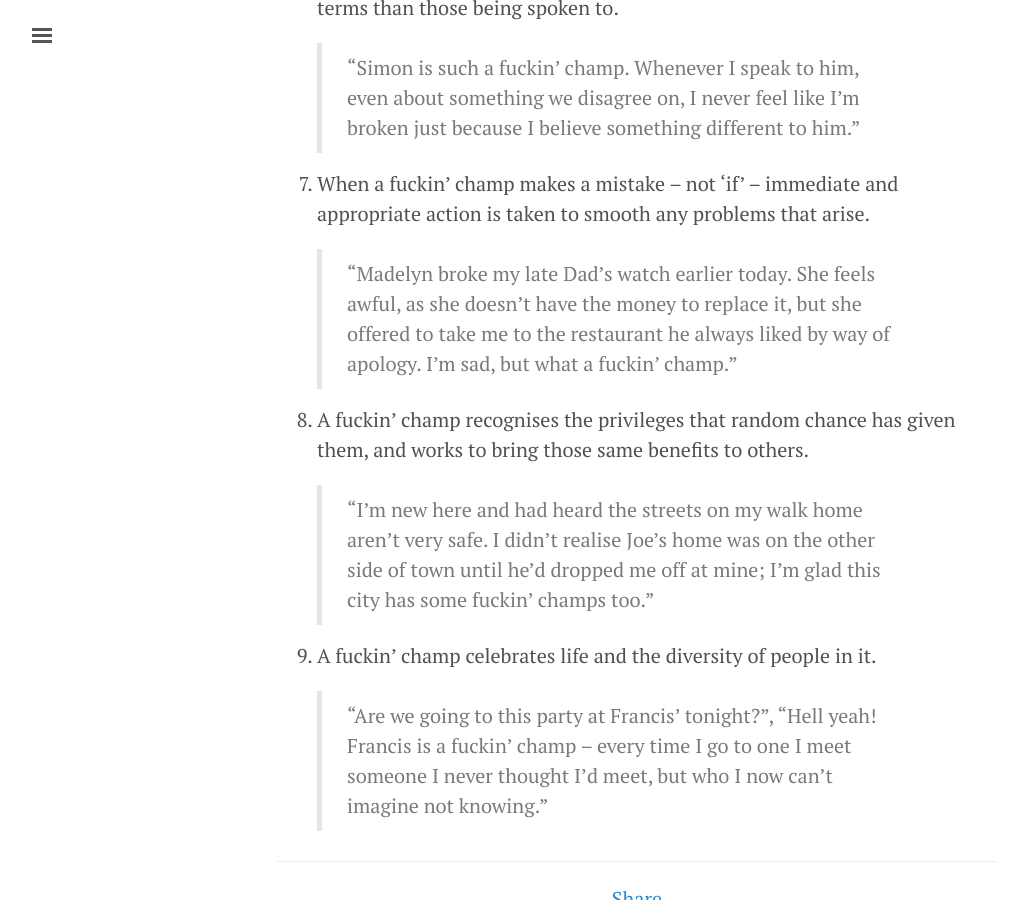
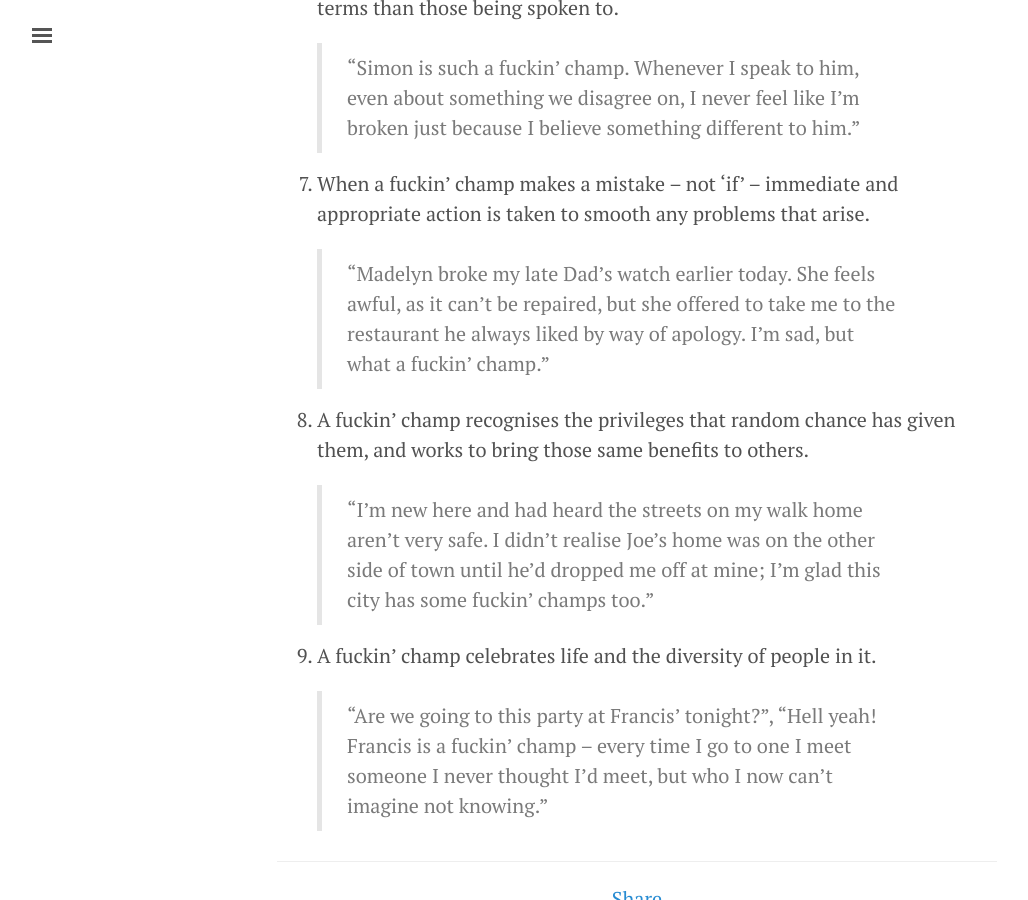
Before and after one commit to jphastings/fuckinchamp, a Jekyll site: the page built from index.md, in a window 1280 px wide and 900 px high, scrolled down 1539 px. Shown: the whole window, without its empty margins (3-1031 px from the left). Built offline with Jekyll 4.4.1, drawn with Linux system fonts in a browser that asks for light colours; comment, search, counter and statistics services are not loaded; some of the changed text lies outside the part shown.

Commit message:
✏️ Phrasing funtimes

```diff
--- a/index.md
+++ b/index.md
@@ -13,7 +13,7 @@ Presented here are the attributes we try to foster in ourselves, our _manifesto
 
 1. A fuckin' champ is mindful of the opinions and personal contexts of others.
 
-   > "Lucy, fuckin' champ that she is, suggested they all go to the new vegetarian restaurant at the weekend, as she knew Darren's partner was vegan.""
+   > "Lucy, fuckin' champ that she is, suggested they all go to the new vegan restaurant at the weekend, as she knew Darren's partner was vegetarian.""
 
 2. When talking, a fuckin' champ uses "I", "me" and "my" less than "you" and "your".
 
@@ -37,7 +37,7 @@ Presented here are the attributes we try to foster in ourselves, our _manifesto
 
 7. When a fuckin' champ makes a mistake – not 'if' – immediate and appropriate action is taken to smooth any problems that arise.
 
-   > "Madelyn broke my late Dad's watch earlier today. She feels awful, as she doesn't have the money to replace it, but she offered to take me to the restaurant he always liked by way of apology. I'm sad, but what a fuckin' champ."
+   > "Madelyn broke my late Dad's watch earlier today. She feels awful, as it can't be repaired, but she offered to take me to the restaurant he always liked by way of apology. I'm sad, but what a fuckin' champ."
 
 8. A fuckin' champ recognises the privileges that random chance has given them, and works to bring those same benefits to others.
 
```
